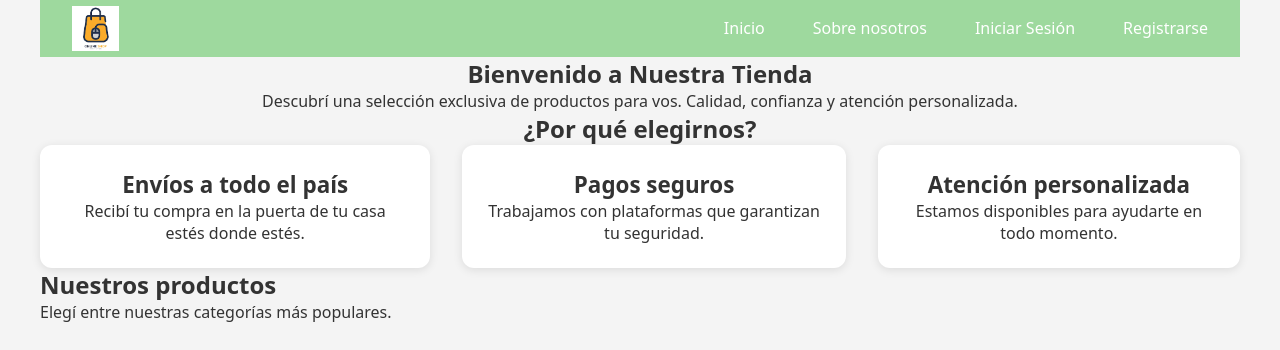
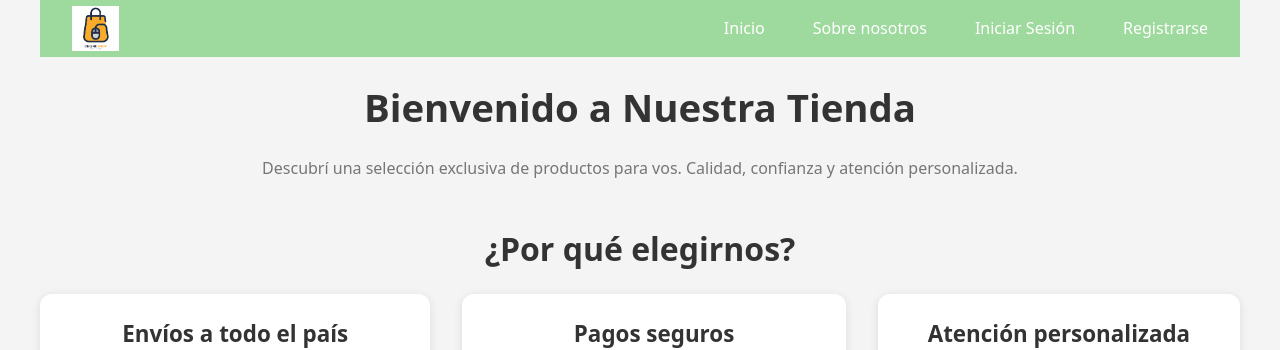
Before and after one commit to dntart/proyecto-trabajo-final-frontend-999198242-alumno-Dante-Cesar-Segovia, a React (Vite) app: page / in a window 1280 px wide. Shown: the top 350 px of the page. Built offline with nearby package versions, Linux system fonts and the light colour scheme; no server answers.

Commit message:
estilado de textos de bienvenida en home

```diff
--- a/src/styles/pages/Home.module.css
+++ b/src/styles/pages/Home.module.css
@@ -1,10 +1,21 @@
+.contWelcome {
+    text-align: center;
+}
+.contWelcome h1 {
+    font-size: 2.4rem;
+    padding: 1.5rem 0;
+}
+.contWelcome p {
+    padding: 0 0 1.5rem 0;
+    color: #767676;
+}
+.contWelcome h2 {
+    font-size: 2rem;
+    padding: 1.5rem 0;
+}
 
-.contWelcome {
-    text-align: center  ;
-}
-.contWelcome h1{
-    font-size: ;
-}
+/**/
+
 .contCaracteristicas {
     display: flex;
 
@@ -22,7 +33,7 @@
     box-shadow: 0 2px 10px rgba(0, 0, 0, 0.1);
     text-align: left;
     list-style-type: none;
-     transition: transform 0.2s ease-in-out;
+    transition: transform 0.2s ease-in-out;
 }
 
 .contCaracteristicas li:hover {
@@ -30,13 +41,13 @@
 }
 
 
-.contCaracteristicas h3{
+.contCaracteristicas h3 {
     font-size: 1.4rem;
-text-align: center;
+    text-align: center;
 }
 
-.contCaracteristicas p{
-text-align: center;
+.contCaracteristicas p {
+    text-align: center;
 }
 
 /**/
```
